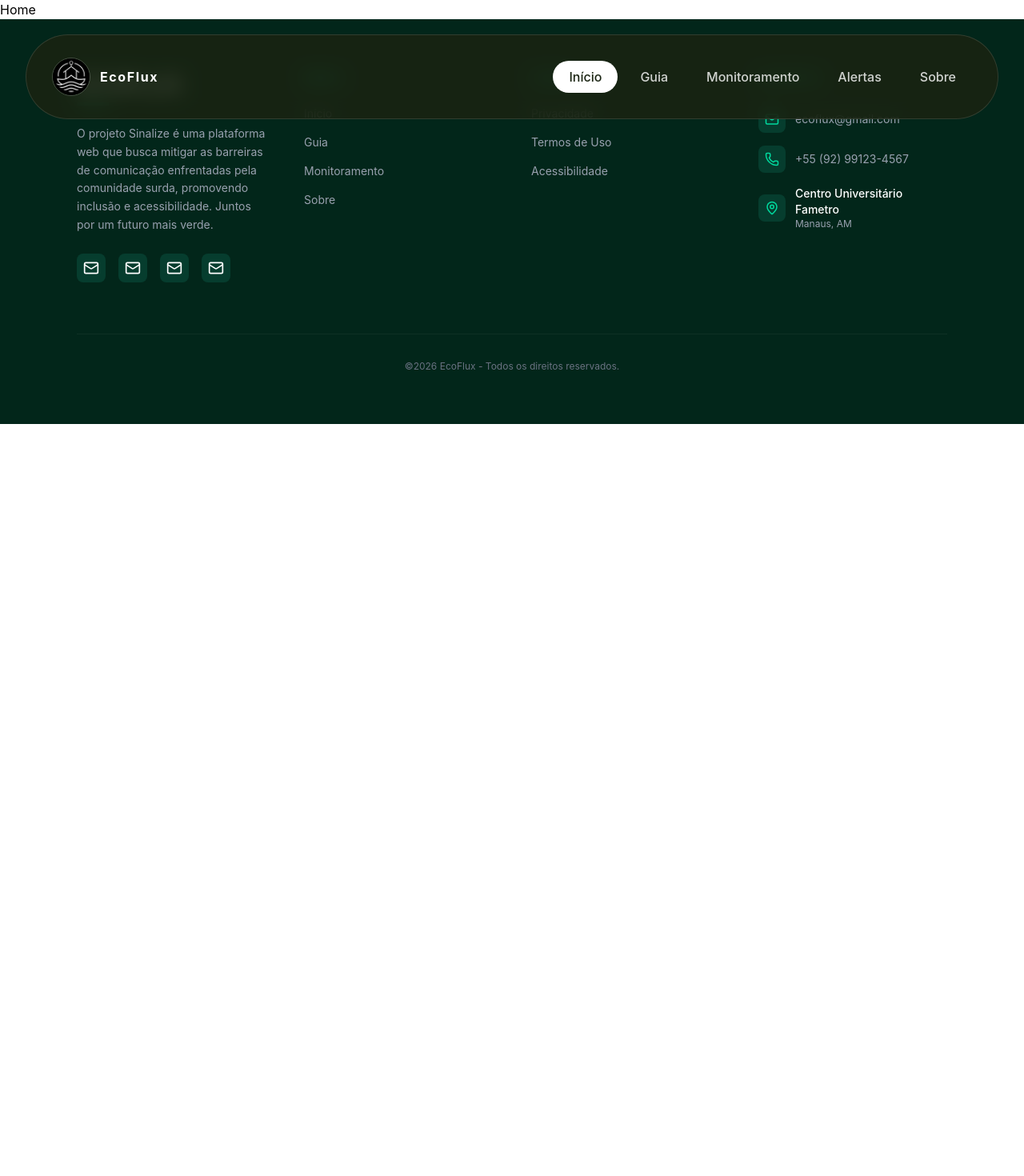
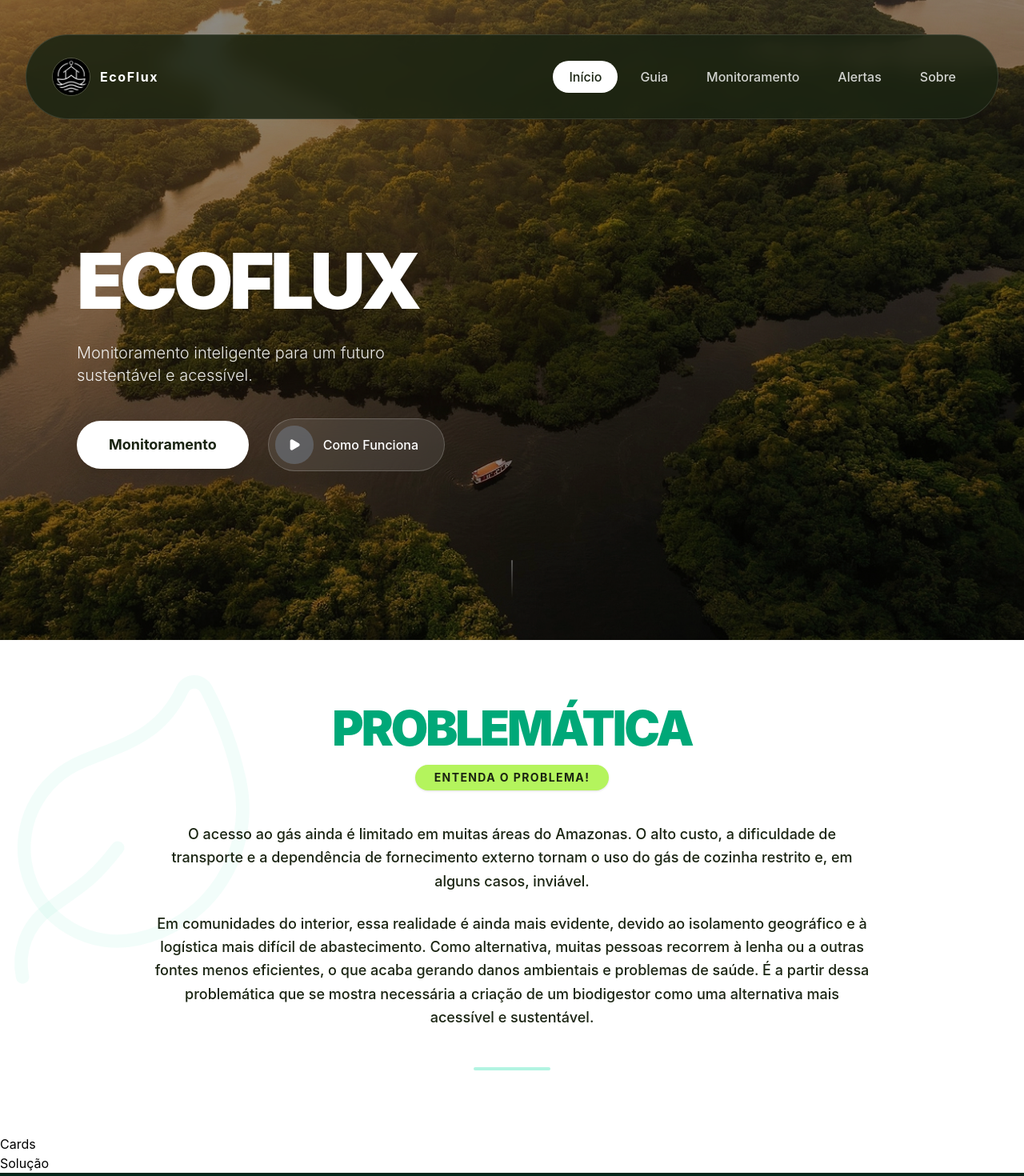
Before and after one commit to Alexandrediasss/EcoFlux, a React (Vite) app: page / in a window 1280 px wide. Shown: the top 1470 px of the page at 80% size. Before the commit the page ends 800 px from the top, so only its background shows below. Built offline with nearby package versions, Linux system fonts and the light colour scheme.

Commit message:
Adicionando conteudo

```diff
--- /dev/null
+++ b/src/pages/Home/components/Cards.tsx
@@ -0,0 +1,9 @@
+import React from "react"
+
+const CardsComponent = () => {
+    return (
+        <h1>Cards</h1>
+    )
+}
+
+export default CardsComponent
--- /dev/null
+++ b/src/pages/Home/components/ImagemPrincipal.tsx
@@ -0,0 +1,53 @@
+import React from "react"
+import { Link } from "react-router-dom"
+import { Play } from "lucide-react"
+import ImagemPrincipal from "../../../assets/Home/imagemPrincipal.jpg"
+
+const ImagemPrincipalComponent: React.FC = () => {
+    return (
+        <section className="relative w-full h-screen min-h-[600px] flex items-center px-6 md:px-24 overflow-hidden">
+            <div className="absolute inset-0 z-0">
+                <img
+                    src={ImagemPrincipal}
+                    alt="Background Amazônia"
+                    className="w-full h-full object-cover"
+                />
+                <div className="absolute inset-0 bg-black/45" />
+            </div>
+            <div className="relative z-10 max-w-2xl mt-20">
+                <h1 className="text-white text-6xl md:text-8xl font-black uppercase leading-tight tracking-tighter">
+                    ECOFLUX
+                </h1>
+
+                <p className="text-white/90 text-lg md:text-xl mt-4 max-w-md font-light">
+                    Monitoramento inteligente para um futuro sustentável e acessível.
+                </p>
+
+                <div className="flex flex-wrap items-center gap-6 mt-10">
+                    <Link
+                        to="/monitoramento"
+                        className="bg-white text-[#1A2412] px-10 py-4 rounded-full font-bold text-lg hover:bg-gray-100 transition-all shadow-xl inline-block"
+                    >
+                        Monitoramento
+                    </Link>
+                    <Link
+                        to="/guia"
+                        className="group flex items-center gap-3 bg-white/10 backdrop-blur-md border border-white/20 pl-2 pr-8 py-2 rounded-full hover:bg-white/20 transition-all cursor-pointer"
+                    >
+                        <div className="w-12 h-12 bg-white/20 rounded-full flex items-center justify-center relative overflow-hidden transition-transform group-hover:scale-110">
+                            <div className="absolute inset-0 bg-[#4A5568] opacity-40" />
+                            <Play className="text-white fill-white relative z-10" size={16} />
+                        </div>
+                        <span className="text-white font-medium">Como Funciona</span>
+                    </Link>
+                </div>
+            </div>
+            <div className="absolute bottom-10 left-1/2 -translate-x-1/2 animate-bounce hidden md:block">
+                <div className="w-[2px] h-12 bg-gradient-to-b from-white to-transparent rounded-full opacity-30" />
+            </div>
+
+        </section>
+    )
+}
+
+export default ImagemPrincipalComponent
--- /dev/null
+++ b/src/pages/Home/components/Problematica.tsx
@@ -0,0 +1,39 @@
+import React from "react"
+import { Leaf } from "lucide-react"
+
+const ProblematicaComponent: React.FC = () => {
+    return (
+        <section className="relative w-full bg-white py-20 px-6 md:px-24 overflow-hidden">
+            <div className="absolute top-10 -left-10 text-[#00D99E]/5 -rotate-12 pointer-events-none">
+                <Leaf size={400} strokeWidth={1} />
+            </div>
+
+            <div className="max-w-4xl mx-auto flex flex-col items-center text-center relative z-10">
+                <h2 className="text-[#00A878] text-4xl md:text-6xl font-black uppercase tracking-tighter mb-4">
+                    PROBLEMÁTICA
+                </h2>
+                <div className="bg-[#B4F45D] text-[#1A2412] px-6 py-1.5 rounded-full text-xs md:text-sm font-bold uppercase tracking-widest mb-10 shadow-sm">
+                    Entenda o problema!
+                </div>
+                <div className="space-y-6 text-[#1A2412] text-sm md:text-lg leading-relaxed font-medium">
+                    <p>
+                        O acesso ao gás ainda é limitado em muitas áreas do Amazonas.
+                        O alto custo, a dificuldade de transporte e a dependência de fornecimento externo
+                        tornam o uso do gás de cozinha restrito e, em alguns casos, inviável.
+                    </p>
+
+                    <p>
+                        Em comunidades do interior, essa realidade é ainda mais evidente, devido ao isolamento geográfico
+                        e à logística mais difícil de abastecimento. Como alternativa, muitas pessoas recorrem à lenha
+                        ou a outras fontes menos eficientes, o que acaba gerando danos ambientais e problemas de saúde.
+                        É a partir dessa problemática que se mostra necessária a criação de um biodigestor como uma
+                        alternativa mais acessível e sustentável.
+                    </p>
+                </div>
+                <div className="w-24 h-1 bg-[#00D99E] mt-12 rounded-full opacity-30"></div>
+            </div>
+        </section>
+    )
+}
+
+export default ProblematicaComponent
--- /dev/null
+++ b/src/pages/Home/components/Solucao.tsx
@@ -0,0 +1,9 @@
+import React from "react"
+
+const SolucaoComponent = () => {
+    return (
+        <h1>Solução</h1>
+    )
+}
+
+export default SolucaoComponent
--- a/src/pages/Home/index.tsx
+++ b/src/pages/Home/index.tsx
@@ -1,8 +1,18 @@
 import React from "react"
+
+import ImagemPrincipalComponent from "./components/ImagemPrincipal"
+import ProblematicaComponent from "./components/Problematica"
+import CardsComponent from "./components/Cards"
+import SolucaoComponent from "./components/Solucao"
 
 const HomePage = () => {
     return (
-        <h1>Home</h1>
+        <>
+            <ImagemPrincipalComponent />
+            <ProblematicaComponent />
+            <CardsComponent />
+            <SolucaoComponent />
+        </>
     )
 }
 
```
Also changed, not shown: src/assets/Home/imagemPrincipal.jpg (added).
